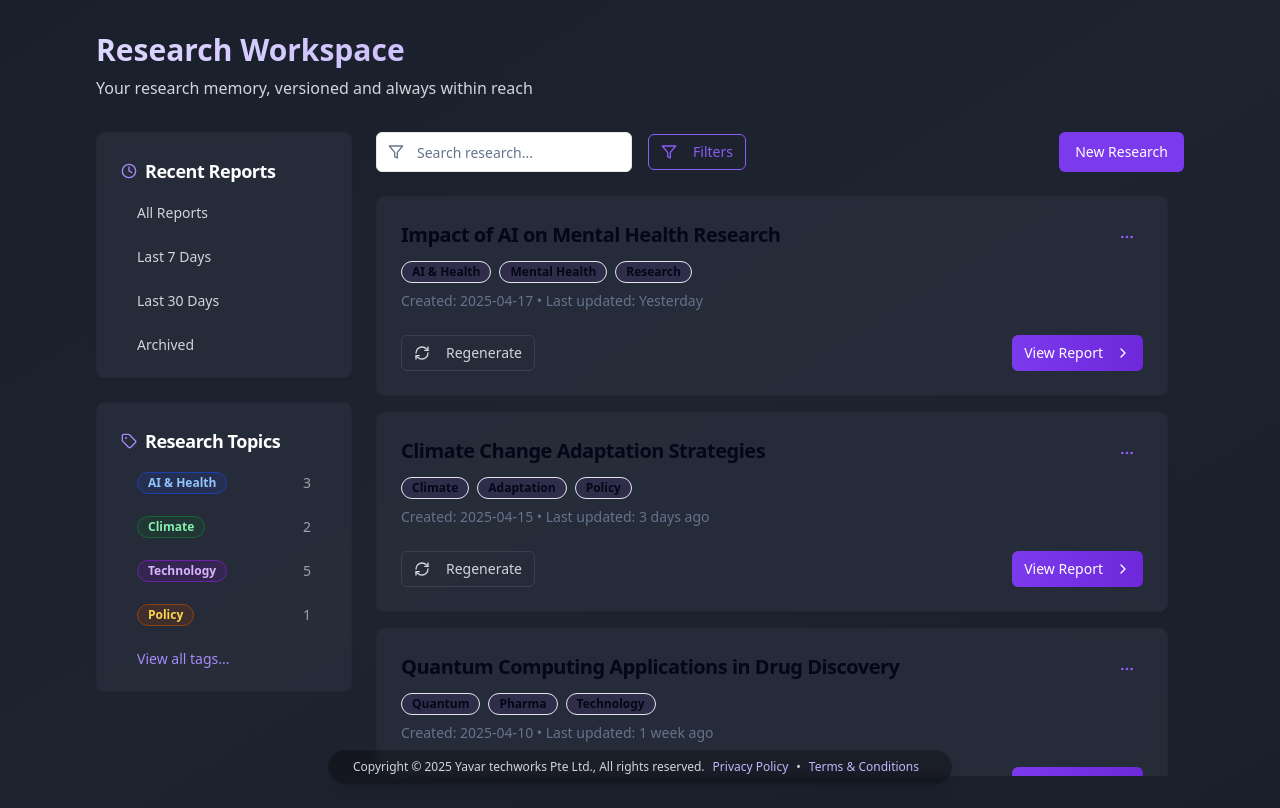
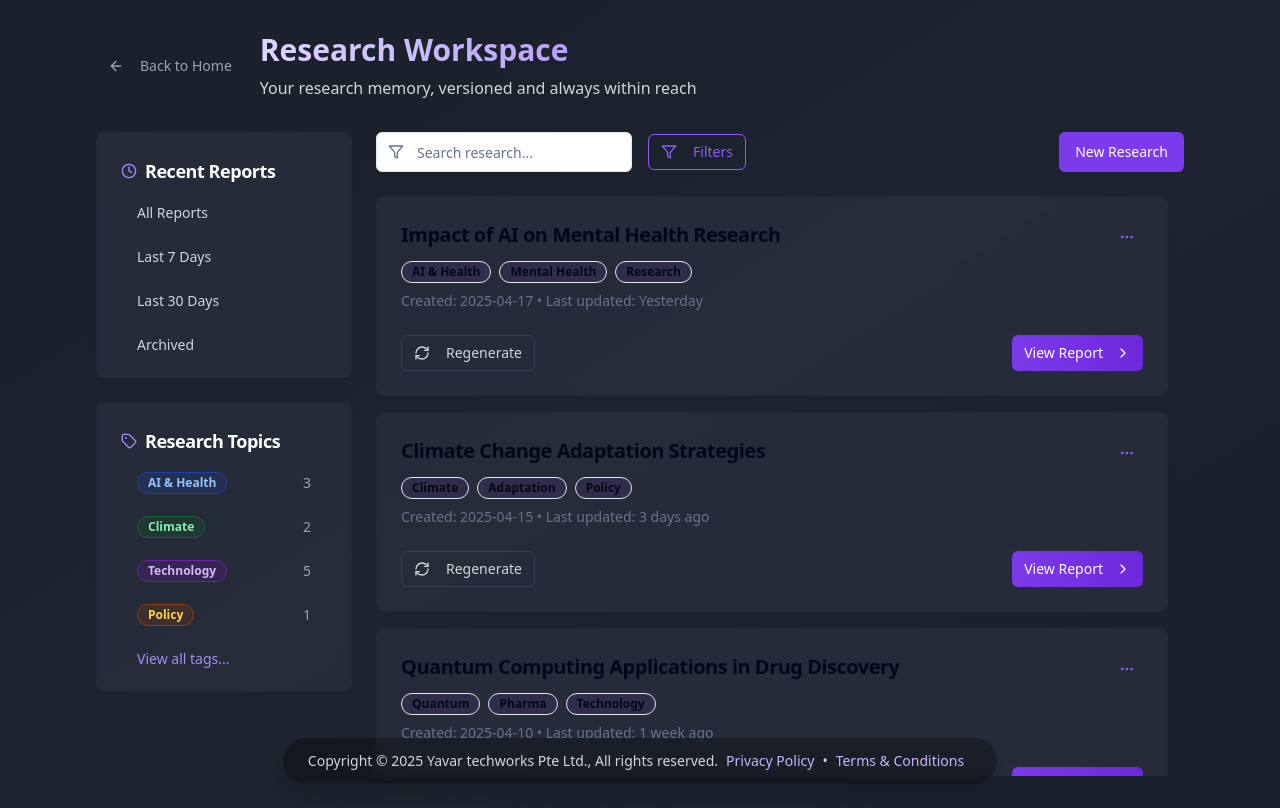
Before and after one commit to madhugraj/z-scout-report-forge, a React (Vite) app: page /workspace in a window 1280 px wide. Built offline with nearby package versions, Linux system fonts and the light colour scheme.

Commit message:
Fix: Footer and Workspace navigation
Refactor footer to match other pages and fix navigation issues. Add project metrics to the Research Workspace Dashboard.

```diff
--- a/src/components/WorkspaceHistory.tsx
+++ b/src/components/WorkspaceHistory.tsx
@@ -1,5 +1,5 @@
 import React from 'react';
-import { Clock, Filter, ChevronRight, Tag, MoreHorizontal, RefreshCw } from 'lucide-react';
+import { Clock, Filter, ChevronRight, Tag, MoreHorizontal, RefreshCw, ArrowLeft } from 'lucide-react';
 import { Button } from '@/components/ui/button';
 import { ScrollArea } from '@/components/ui/scroll-area';
 import {
@@ -78,15 +78,25 @@ const WorkspaceHistory: React.FC = () => {
   return (
     <div className="min-h-screen bg-gradient-to-br from-[#1A1F2C] via-[#1E2330] to-[#1A1F2C] text-white">
       <div className="container max-w-6xl py-8">
-        <div className="mb-8">
-          <h1 className="text-3xl font-bold mb-2 bg-gradient-to-r from-violet-200 to-violet-400 bg-clip-text text-transparent">Research Workspace</h1>
-          <p className="text-gray-300">
-            Your research memory, versioned and always within reach
-          </p>
+        <div className="flex items-center gap-4 mb-8">
+          <Button
+            variant="ghost"
+            size="sm"
+            onClick={() => navigate('/')}
+            className="text-gray-400 hover:text-white"
+          >
+            <ArrowLeft className="h-4 w-4 mr-2" />
+            Back to Home
+          </Button>
+          <div>
+            <h1 className="text-3xl font-bold mb-2 bg-gradient-to-r from-violet-200 to-violet-400 bg-clip-text text-transparent">Research Workspace</h1>
+            <p className="text-gray-300">
+              Your research memory, versioned and always within reach
+            </p>
+          </div>
         </div>
 
         <div className="flex space-x-6">
-          {/* Sidebar */}
           <div className="w-64 space-y-6">
             <Card className="border-gray-800 bg-[#2A2F3C]/80 backdrop-blur-sm">
               <CardHeader className="pb-2">
@@ -134,7 +144,6 @@ const WorkspaceHistory: React.FC = () => {
             </Card>
           </div>
 
-          {/* Main content */}
           <div className="flex-1">
             <div className="flex justify-between items-center mb-6">
               <div className="flex items-center space-x-4">
@@ -171,8 +180,44 @@ const WorkspaceHistory: React.FC = () => {
                               <MoreHorizontal className="h-4 w-4" />
                             </Button>
                           </DropdownMenuTrigger>
-                          <DropdownMenuContent align="end">
-                            <DropdownMenuLabel>Actions</DropdownMenuLabel>
+                          <DropdownMenuContent align="end" className="w-72">
+                            <DropdownMenuLabel>Project Metrics</DropdownMenuLabel>
+                            <DropdownMenuItem className="flex flex-col items-start p-4">
+                              <div className="grid grid-cols-2 gap-4 w-full text-sm">
+                                <div>
+                                  <p className="text-gray-400">References</p>
+                                  <p className="font-medium">24 sources</p>
+                                </div>
+                                <div>
+                                  <p className="text-gray-400">Files</p>
+                                  <p className="font-medium">12 PDFs, 8 images</p>
+                                </div>
+                                <div>
+                                  <p className="text-gray-400">Collaborators</p>
+                                  <p className="font-medium">5 active members</p>
+                                </div>
+                                <div>
+                                  <p className="text-gray-400">Duration</p>
+                                  <p className="font-medium">2 weeks</p>
+                                </div>
+                                <div>
+                                  <p className="text-gray-400">Edits</p>
+                                  <p className="font-medium">156 revisions</p>
+                                </div>
+                                <div>
+                                  <p className="text-gray-400">Feedback</p>
+                                  <p className="font-medium">4.8/5.0 (12)</p>
+                                </div>
+                              </div>
+                              <div className="mt-4 w-full">
+                                <p className="text-gray-400 mb-2">Key Insights</p>
+                                <ul className="text-sm space-y-1">
+                                  <li>• 78% positive sentiment in research findings</li>
+                                  <li>• High correlation with recent studies (0.92)</li>
+                                  <li>• Featured in 3 academic citations</li>
+                                </ul>
+                              </div>
+                            </DropdownMenuItem>
                             <DropdownMenuSeparator />
                             <DropdownMenuItem onClick={() => handleRegenerate(item.id)}>
                               <RefreshCw className="h-4 w-4 mr-2" />
@@ -239,14 +284,24 @@ const WorkspaceHistory: React.FC = () => {
         </div>
       </div>
 
-      <div className="fixed bottom-4 left-4 right-4 flex justify-center">
-        <div className="text-xs text-gray-300 text-center backdrop-blur-sm bg-black/30 px-6 py-2 rounded-full shadow-lg border border-gray-800/20">
+      <div className="fixed bottom-4 left-4 right-4 flex justify-center z-50">
+        <div className="text-sm text-gray-300 text-center backdrop-blur-sm bg-black/30 px-6 py-3 rounded-full shadow-lg border border-gray-800/20">
           Copyright © 2025 Yavar techworks Pte Ltd., All rights reserved.
-          <a href="https://www.yavar.ai/privacy-policy/" className="mx-2 text-violet-300 hover:text-violet-200 transition-colors" target="_blank" rel="noopener noreferrer">
+          <a
+            href="https://www.yavar.ai/privacy-policy/"
+            className="mx-2 text-violet-300 hover:text-violet-200 transition-colors"
+            target="_blank"
+            rel="noopener noreferrer"
+          >
             Privacy Policy
           </a>
           •
-          <a href="https://www.yavar.ai/terms-and-conditions/" className="mx-2 text-violet-300 hover:text-violet-200 transition-colors" target="_blank" rel="noopener noreferrer">
+          <a
+            href="https://www.yavar.ai/terms-and-conditions/"
+            className="mx-2 text-violet-300 hover:text-violet-200 transition-colors"
+            target="_blank"
+            rel="noopener noreferrer"
+          >
             Terms & Conditions
           </a>
         </div>
```
